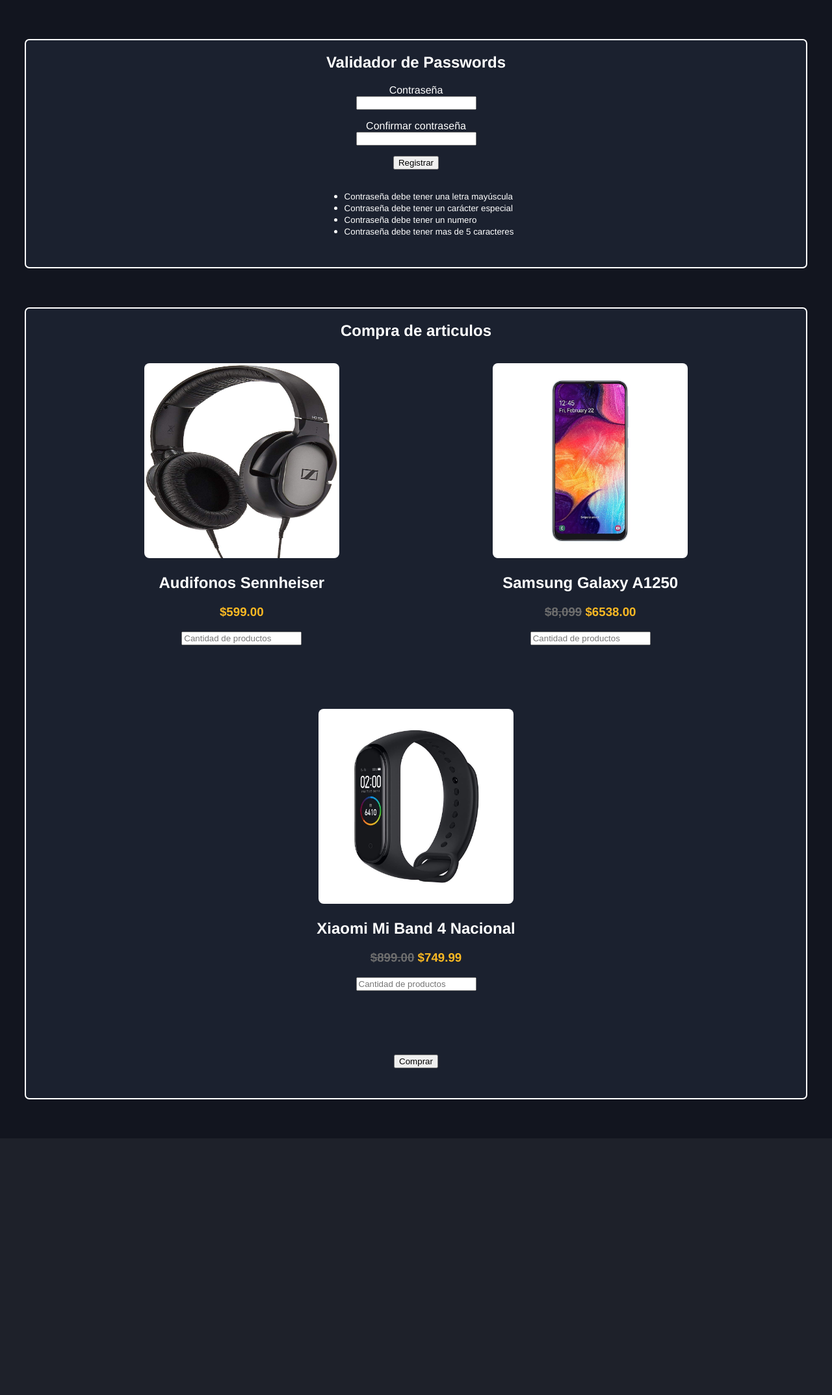
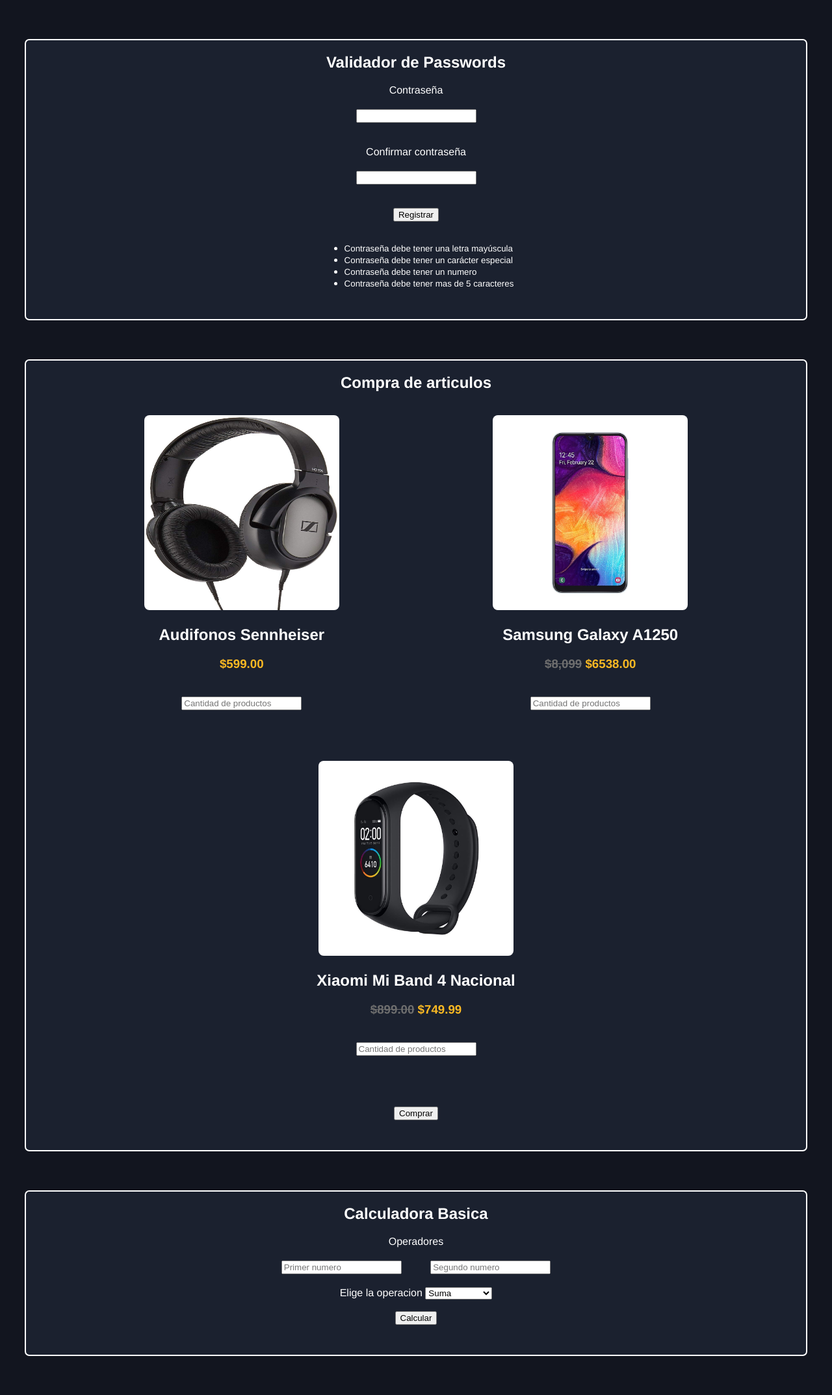
Before and after one commit to albertcastaned/A01250647_DAW, a PHP site: page /Laboratorio5/lab5.html in a window 1280 px wide. Shown: the part 208-2355 px from the top of the page at 65% size. Before the commit the page ends 1900 px from the top, so only its background shows below. Run offline with PHP 8.4, Linux system fonts and the light colour scheme.

Commit message:
Agrega calculadora basica como ejercicio 3 en lab5

```diff
--- a/Laboratorio5/lab5.html
+++ b/Laboratorio5/lab5.html
@@ -82,6 +82,28 @@
             </div>
         </section>
 
+        <section id="parte3">
+            <h2>Calculadora Basica</h2>
+            <form>
+                <p>
+                    <label>Operadores</label><br>
+                    <input type="number" id="operador1" placeholder="Primer numero">
+                    <input type="number" id="operador2" placeholder="Segundo numero"><br>
+                    <label>Elige la operacion</label>
+                    <select id="operacion">
+                        <option>Suma</option>
+                        <option>Resta</option>
+                        <option>Multiplicación</option>
+                        <option>División</option>
+                    </select><br><br>
+                    <button type="button" onclick="calcular()">Calcular</button>
+                </p>
+            </form>
+            <div id = "resultadoCalculo" >
+
+            </div>
+        </section>
+
         <script src="script.js"></script>
 
     </body>
--- a/Laboratorio5/script.js
+++ b/Laboratorio5/script.js
@@ -62,6 +62,41 @@ function validarContra()
 
 }
 
+function calcular()
+{
+    let resultadoCalculo = document.getElementById("resultadoCalculo");
+    let operador1 = document.getElementById("operador1").valueAsNumber;
+    let operador2 = document.getElementById("operador2").valueAsNumber;
+
+    let operacion = document.getElementById("operacion").value;
+    resultadoCalculo.innerHTML = "";
+
+    if(isNaN(operador1) || isNaN(operador2))
+    {
+        resultadoCalculo.innerHTML+= "<h2 class='incorrecto'>Llena los dos campos con un valor</h2>";
+        return;
+    }
+    switch(operacion)
+    {
+        case "Suma":
+            resultadoCalculo.innerHTML+= "<h2 class='correcto'>" + (operador1 + operador2) + "</h2>";
+            break;
+        case "Resta":
+            resultadoCalculo.innerHTML+= "<h2 class='correcto'>" + (operador1 - operador2) + "</h2>";
+            break;
+        case "División":
+            if(operador2 == 0)
+            {
+                resultadoCalculo.innerHTML+= "<h2 class='incorrecto'>No se puede dividir entre 0</h2>";
+                return;
+            }
+            resultadoCalculo.innerHTML+= "<h2 class='correcto'>" + (operador1 / operador2) + "</h2>";
+            break;
+        case "Multiplicación":
+            resultadoCalculo.innerHTML+= "<h2 class='correcto'>" + (operador1 * operador2) + "</h2>";
+            break;
+    }
+}
 function comprar()
 {
     let reciboSeccion = document.getElementById("recibo");
@@ -75,7 +110,7 @@ function comprar()
     let total = 0;
     for(let i = 0;i < cantidades.length; i++)
     {
-        if(cantidades[i].valueAsNumber == NaN || cantidades[i].valueAsNumber <= 0)
+        if(isNaN(cantidades[i].valueAsNumber) || cantidades[i].valueAsNumber <= 0)
         {
             reciboSeccion.innerHTML = "<h2 class='incorrecto'>Elige una cantidad valida para cada producto</h2>";
             return;
@@ -92,5 +127,4 @@ function comprar()
 
     reciboSeccion.innerHTML+= "<h3>Subtotal: $" + total + "</h3><br><h3>IVA: $" + total * 0.16 + "</h3><br><h3>Total: $" + total + total * 0.16 + "</h3><br>";
 
-
 }
--- a/style.css
+++ b/style.css
@@ -16,6 +16,8 @@ table {
     border-collapse: collapse;
     border-spacing: 0;
     width: 100%;
+    text-align: center;
+
 }
 th,td {
     padding: 15px;
@@ -51,6 +53,10 @@ body{
 li{
     text-align: left;
 }
+input{
+    margin: 20px;
+}
+
 section{
     transition: all .2s ease-in-out;
     margin-left: 30px;
```
